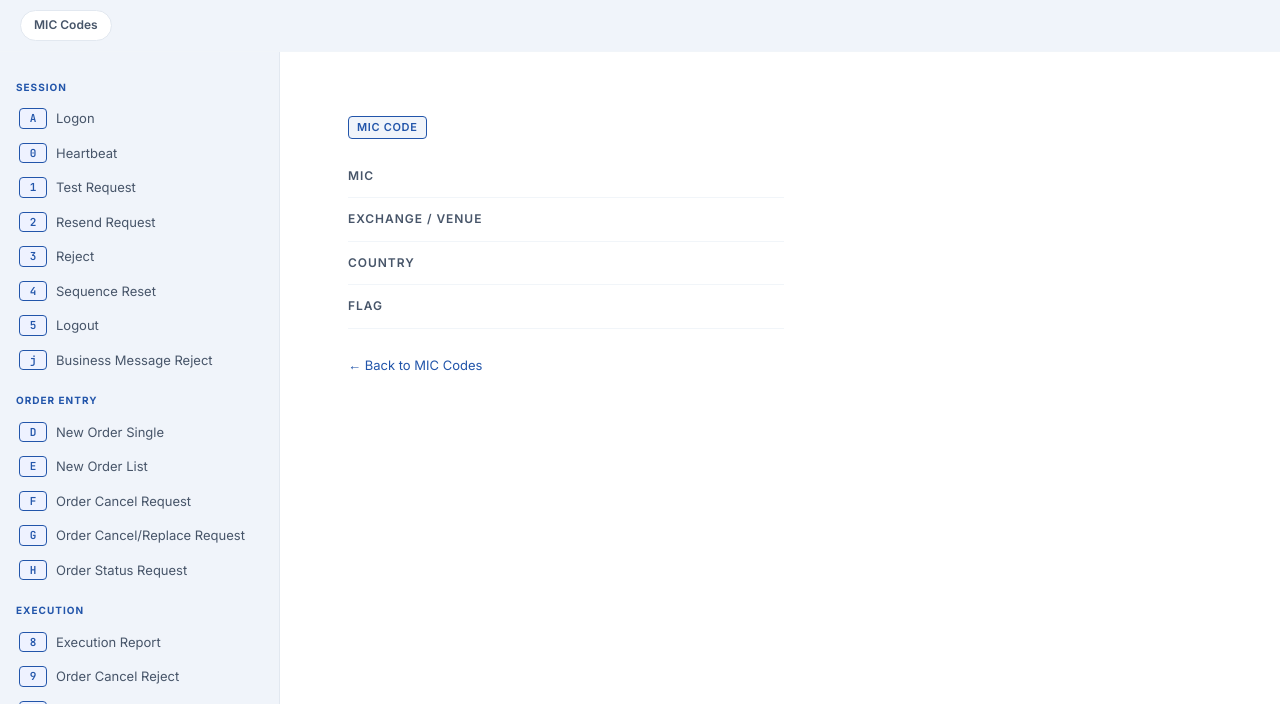
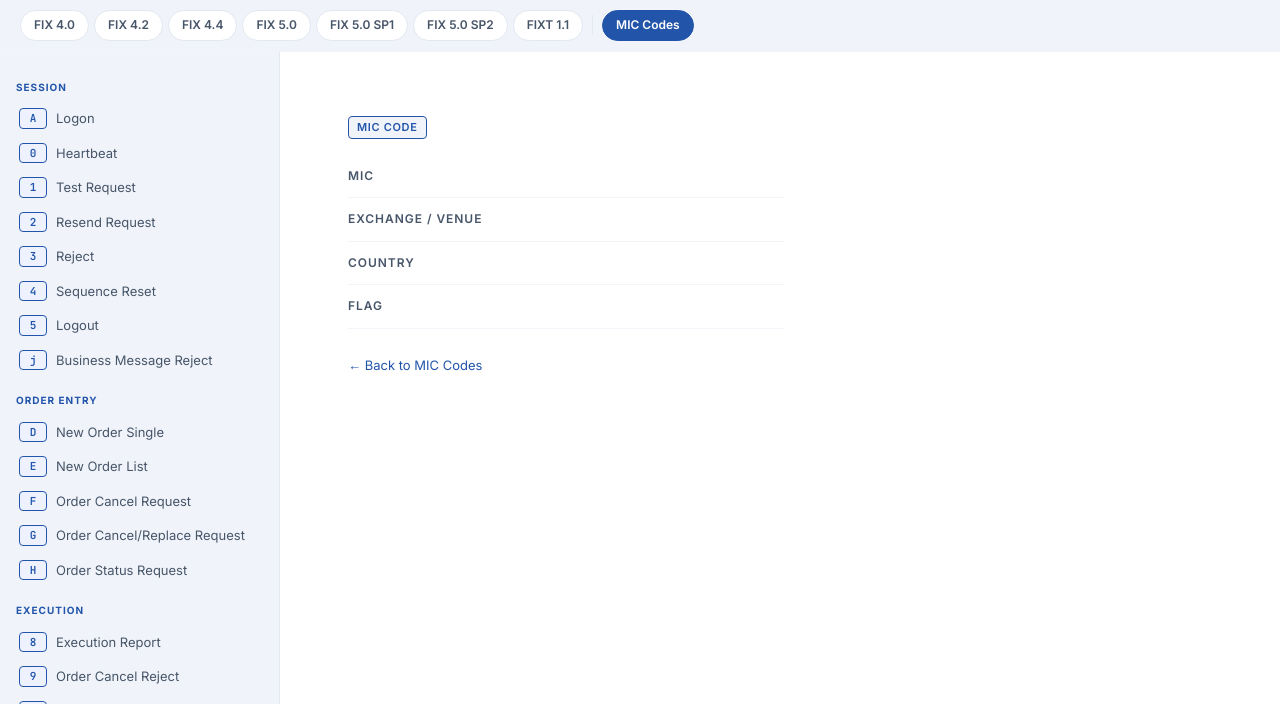
Before and after one commit to danielgavin-code/FixReader, a Flask app: template templates/mic_detail.html in a window 1280 px wide. Shown: the part 56-760 px from the top of the page. Run offline with Flask 3, Linux system fonts and the light colour scheme; the template is opened without the code that fills it, so the values that code supplies are empty.

Commit message:
MIC, currency, country, timezone detail pages: full FIX version pill bar, FIX Specs active in nav

```diff
--- a/templates/mic_detail.html
+++ b/templates/mic_detail.html
@@ -105,7 +105,15 @@
 </nav>
 
 <div class="ml-version-bar">
-  <a class="ml-version-pill" href="/message-library#ref-mic">MIC Codes</a>
+  <a class="ml-version-pill" href="/message-library">FIX 4.0</a>
+  <a class="ml-version-pill" href="/message-library">FIX 4.2</a>
+  <a class="ml-version-pill" href="/message-library">FIX 4.4</a>
+  <a class="ml-version-pill" href="/message-library">FIX 5.0</a>
+  <a class="ml-version-pill" href="/message-library">FIX 5.0 SP1</a>
+  <a class="ml-version-pill" href="/message-library">FIX 5.0 SP2</a>
+  <a class="ml-version-pill" href="/message-library">FIXT 1.1</a>
+  <span class="ml-ver-sep"></span>
+  <a class="ml-version-pill active" href="/message-library#ref-mic">MIC Codes</a>
 </div>
 
 <div class="ml-shell">
```
Also changed, not shown: templates/country_detail.html (+9 -1 lines), templates/currency_detail.html (+9 -1 lines), templates/timezone_detail.html (+9 -1 lines).
